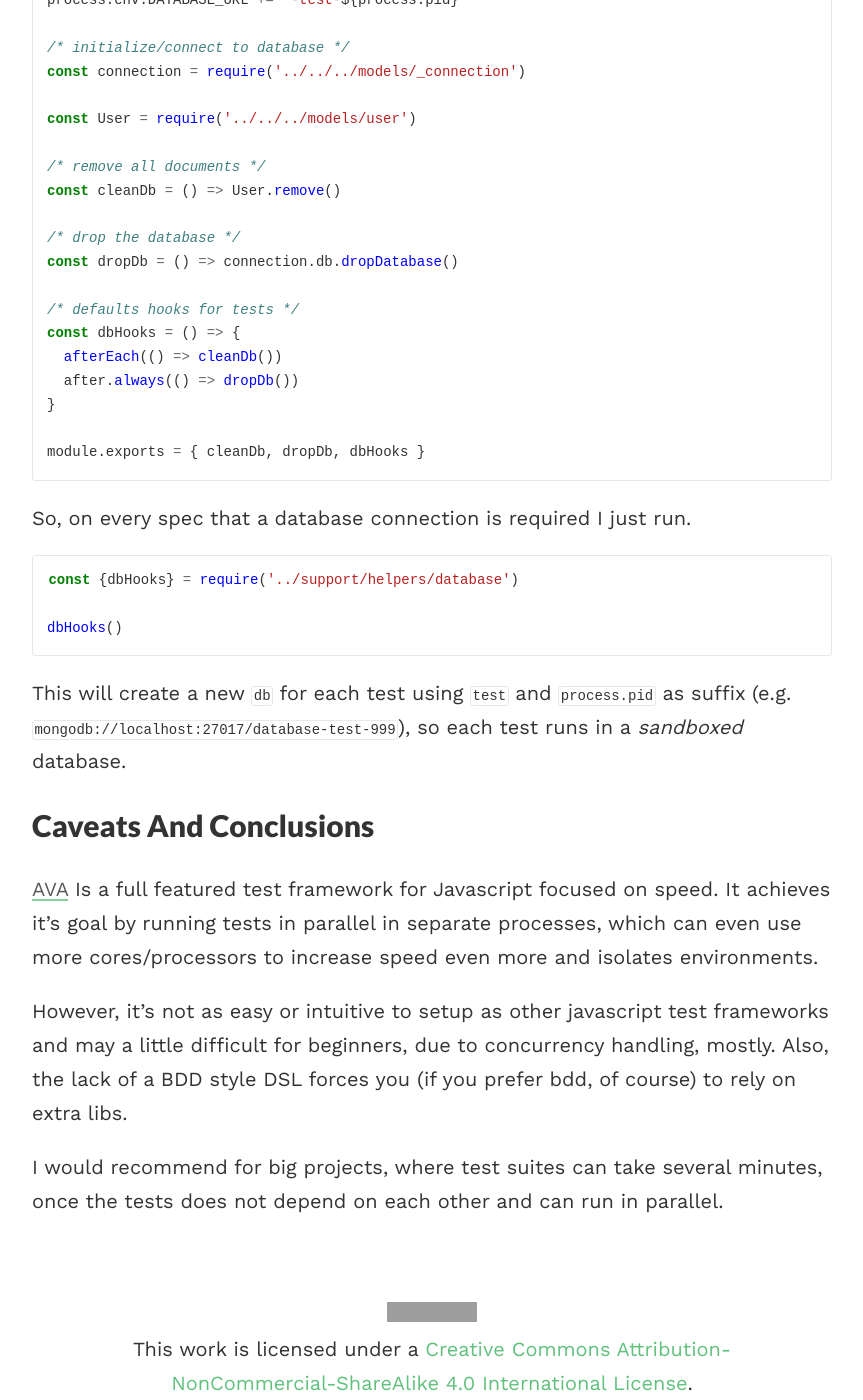
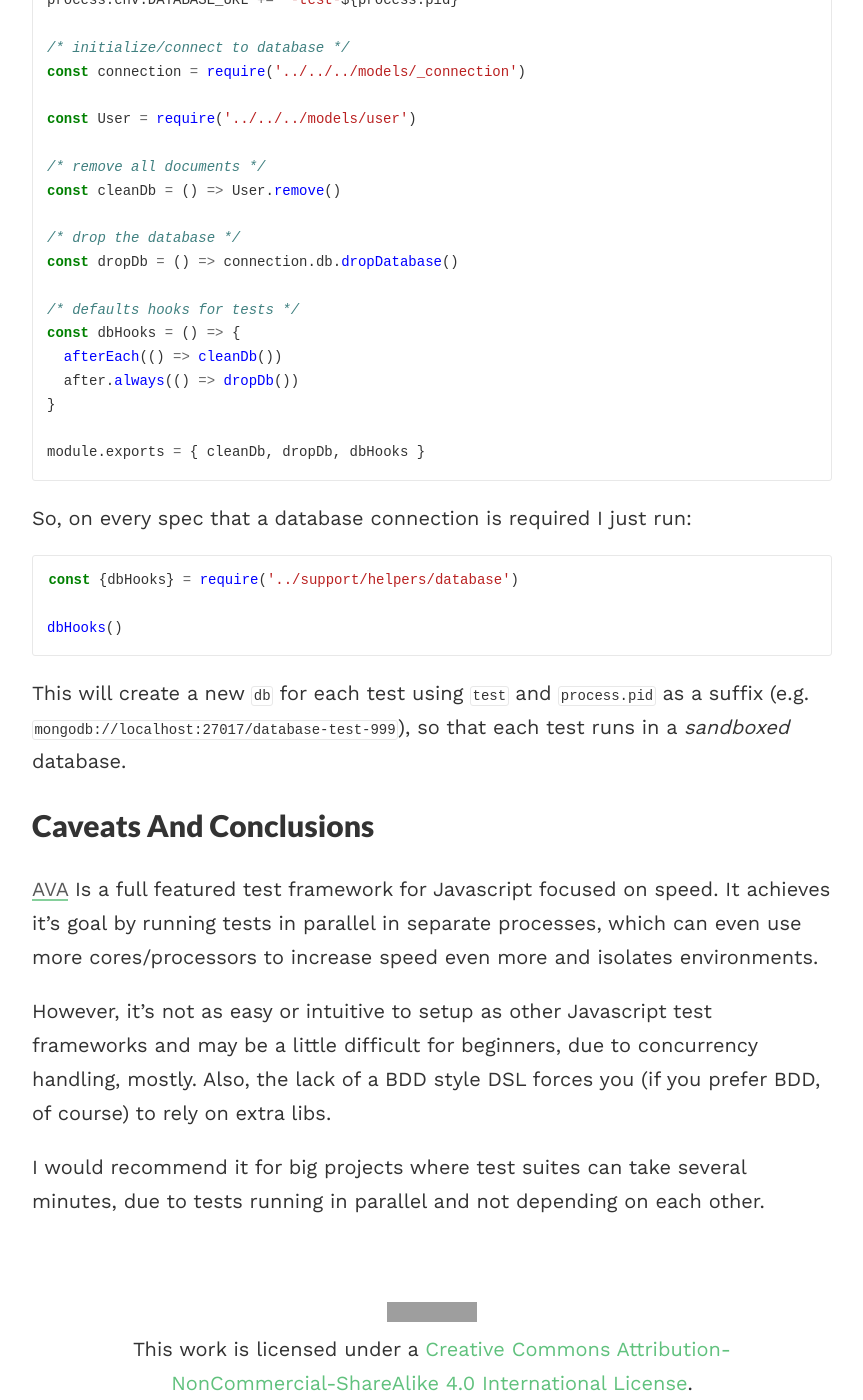
Before and after one commit to paulodiovani/blog.diovani.com, a Jekyll site: the page built from technology/_posts/2017-04-11-parallel-tests-with-ava.md, in a window 1280 px wide and 1400 px high, scrolled down 3543 px. Shown: the whole window, without its empty margins (208-1071 px from the left). Built offline with Jekyll 4.4.1, drawn with Linux system fonts in a browser that asks for light colours; nearby versions of some CDN libraries; comment, search, counter and statistics services are not loaded; some of the changed text lies outside the part shown; grey boxes are pictures that could not be loaded.

Commit message:
Some more typos fix

````diff
--- a/technology/_posts/2017-04-11-parallel-tests-with-ava.md
+++ b/technology/_posts/2017-04-11-parallel-tests-with-ava.md
@@ -121,7 +121,7 @@ const dbHooks = () => {
 module.exports = { cleanDb, dropDb, dbHooks }
 ```
 
-So, on every spec that a database connection is required I just run.
+So, on every spec that a database connection is required I just run:
 
 ```javascript
 const {dbHooks} = require('../support/helpers/database')
@@ -129,15 +129,15 @@ const {dbHooks} = require('../support/helpers/database')
 dbHooks()
 ```
 
-This will create a new `db` for each test using `test` and `process.pid` as suffix (e.g. `mongodb://localhost:27017/database-test-999`), so each test runs in a _sandboxed_ database.
+This will create a new `db` for each test using `test` and `process.pid` as a suffix (e.g. `mongodb://localhost:27017/database-test-999`), so that each test runs in a _sandboxed_ database.
 
 ## Caveats and Conclusions
 
 [AVA][ava] Is a full featured test framework for Javascript focused on speed. It achieves it's goal by running tests in parallel in separate processes, which can even use more cores/processors to increase speed even more and isolates environments.
 
-However, it's not as easy or intuitive to setup as other javascript test frameworks and may a little difficult for beginners, due to concurrency handling, mostly. Also, the lack of a BDD style DSL forces you (if you prefer bdd, of course) to rely on extra libs.
+However, it's not as easy or intuitive to setup as other Javascript test frameworks and may be a little difficult for beginners, due to concurrency handling, mostly. Also, the lack of a BDD style DSL forces you (if you prefer BDD, of course) to rely on extra libs.
 
-I would recommend for big projects, where test suites can take several minutes, once the tests does not depend on each other and can run in parallel.
+I would recommend it for big projects where test suites can take several minutes, due to tests running in parallel and not depending on each other.
 
 [ava]: https://github.com/avajs/ava
 [aes]: https://github.com/sheerun/ava-spec
````
Also changed, not shown: other parts of technology/_posts/2017-04-11-parallel-tests-with-ava.md (+8 -8 lines).
